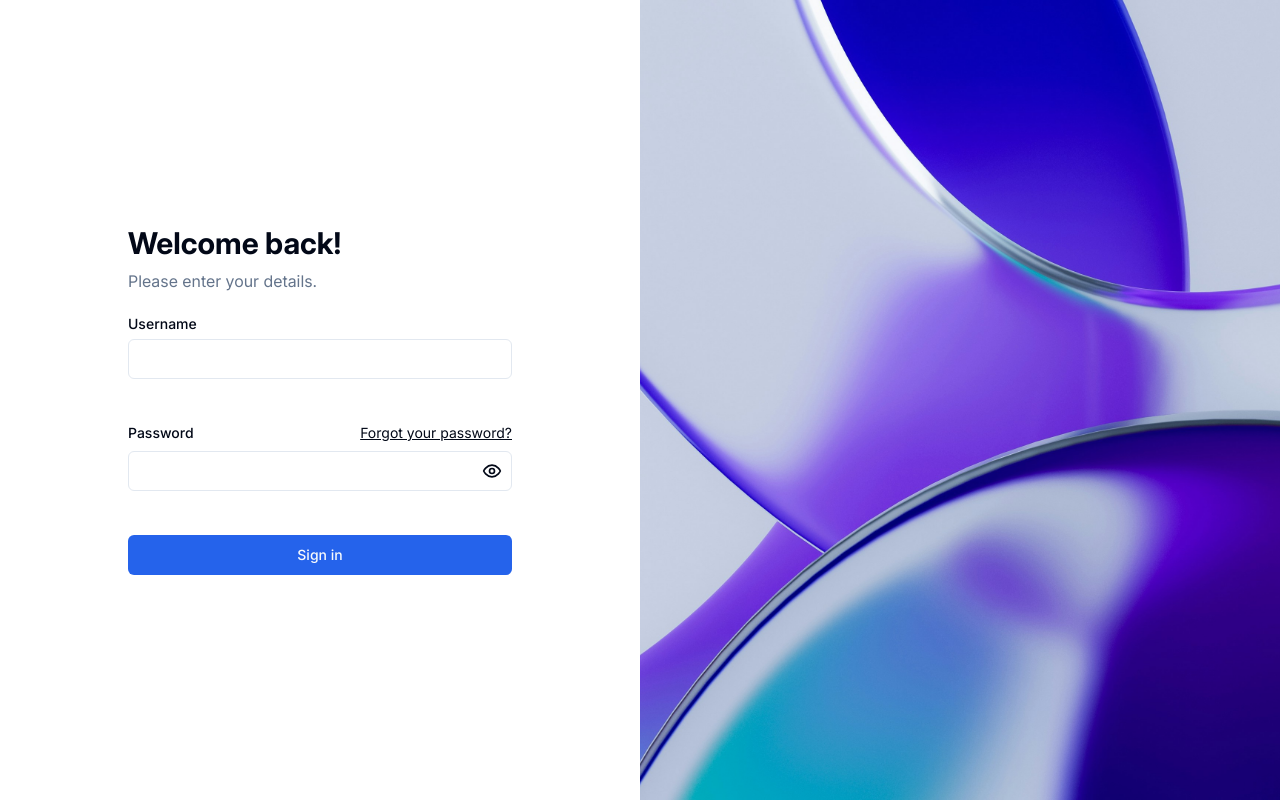
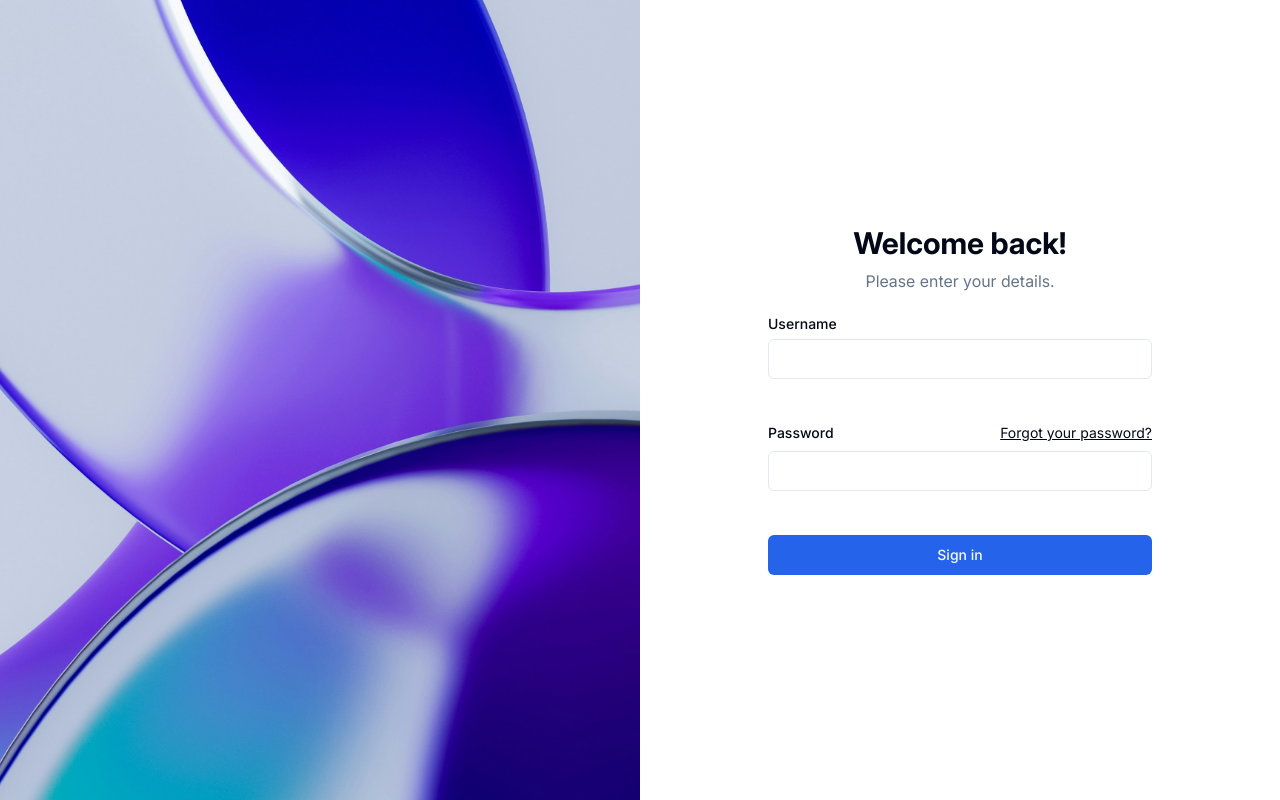
Before and after one commit to joaquinvaldezzz/capstone, a Next.js app: page / in a window 1280 px wide. Built offline with nearby package versions, Linux system fonts and the light colour scheme.

Commit message:
refactor: swap sections
- revert: delete "show password" button

```diff
--- a/src/pages/index.tsx
+++ b/src/pages/index.tsx
@@ -3,7 +3,6 @@
 import Link from 'next/link'
 import { zodResolver } from '@hookform/resolvers/zod'
 import axios from 'axios'
-import { Eye, EyeOff } from 'lucide-react'
 import type { SubmitHandler } from 'react-hook-form'
 import { useForm } from 'react-hook-form'
 import { z } from 'zod'
@@ -37,7 +36,6 @@
     username: '',
     password: '',
   })
-  const [showPassword, setShowPassword] = useState<boolean>(false)
 
   /**
    * Handles the form submission.
@@ -65,10 +63,23 @@
 
   return (
     <div className="w-full lg:grid lg:min-h-screen lg:grid-cols-2">
-      <Title>Sign in</Title>
+      <Title>Log in</Title>
+
+      <div className="hidden lg:block lg:bg-muted">
+        <Image
+          className="size-full object-cover"
+          src="/images/sign-up/milad-fakurian-eRbgsJ0Ec0o-unsplash.jpg"
+          width="1920"
+          height="1080"
+          alt=""
+          sizes="(max-width: 640px) 640px, (max-width: 768px) 768px, (max-width: 1024px) 1024px, 1920px"
+          priority
+        />
+      </div>
+
       <div className="flex items-center justify-center py-12">
         <div className="mx-auto flex w-full max-w-96 flex-col gap-6">
-          <div className="flex flex-col gap-2">
+          <div className="flex flex-col gap-2 text-center">
             <h1 className="text-3xl font-bold">Welcome back!</h1>
             <p className="text-balance text-muted-foreground">Please enter your details.</p>
           </div>
@@ -106,23 +117,13 @@
                 id="password"
                 {...register('password')}
                 data-error={errors.password != null}
-                type={showPassword ? 'text' : 'password'}
+                type="password"
                 value={form.password}
                 placeholder=""
                 onChange={(event) => {
                   setForm({ ...form, password: event.target.value })
                 }}
               />
-              <button
-                className="absolute right-0 top-1/2 flex size-10 -translate-y-1/2 items-center justify-center"
-                type="button"
-                onClick={() => {
-                  setShowPassword(!showPassword)
-                }}
-              >
-                <span className="sr-only">Show password</span>
-                {showPassword ? <EyeOff className="size-5" /> : <Eye className="size-5" />}
-              </button>
               <p className="min-h-5 text-sm text-destructive">{errors.password?.message}</p>
             </div>
 
@@ -132,18 +133,6 @@
           </form>
         </div>
       </div>
-
-      <div className="hidden lg:block lg:bg-muted">
-        <Image
-          className="size-full object-cover"
-          src="/images/sign-up/milad-fakurian-eRbgsJ0Ec0o-unsplash.jpg"
-          width="1920"
-          height="1080"
-          alt=""
-          sizes="(max-width: 640px) 640px, (max-width: 768px) 768px, (max-width: 1024px) 1024px, 1920px"
-          priority
-        />
-      </div>
     </div>
   )
 }
```
